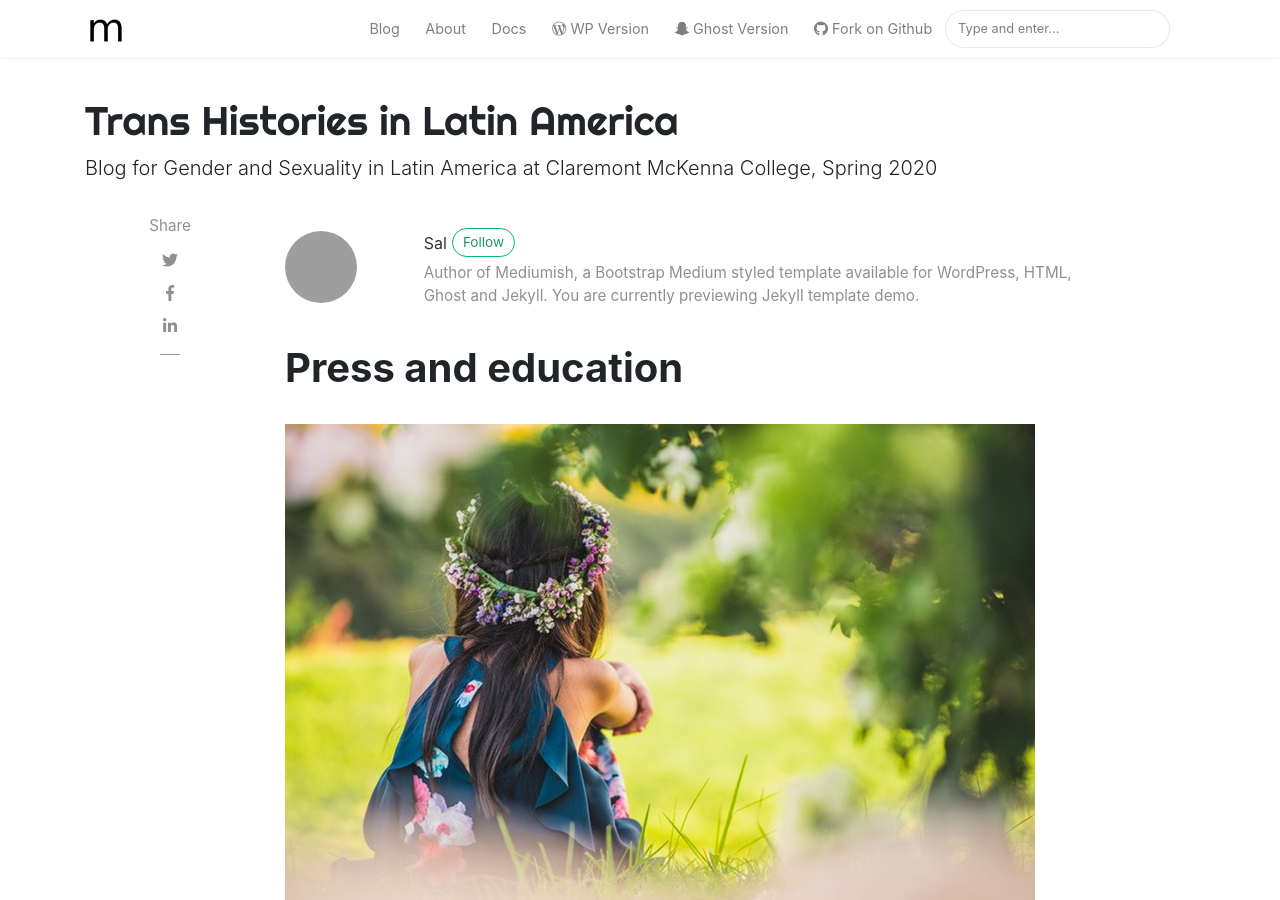
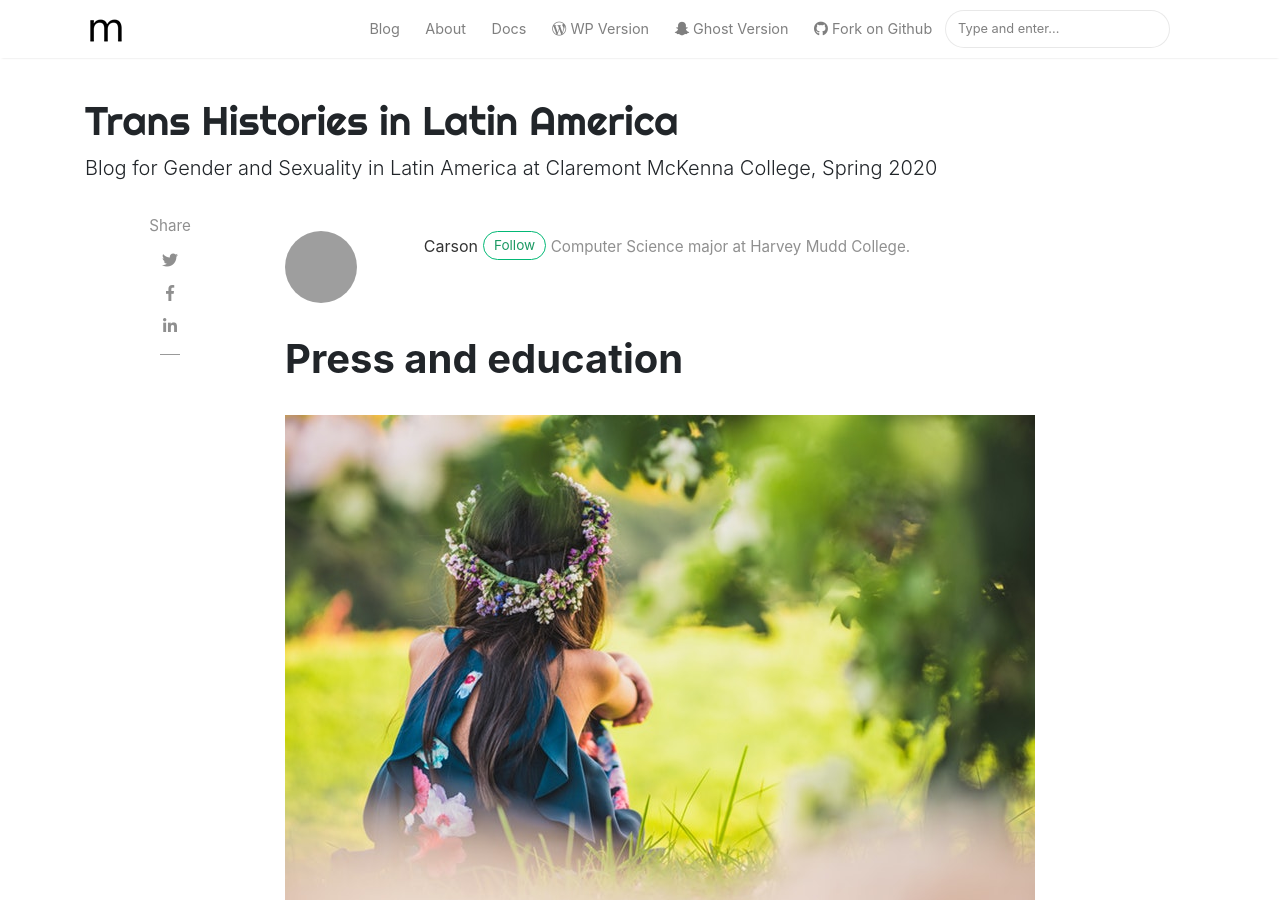
Before and after one commit to CarsonHerness/Trans-Histories-in-Latin-America, a Jekyll site: the page built from _posts/2018-01-12-press-and-education.md, in a window 1280 px wide and 900 px high. Built offline with Jekyll 4.4.1, drawn with Linux system fonts in a browser that asks for light colours; nearby versions of some CDN libraries; comment, search, counter and statistics services are not loaded; grey boxes are pictures that could not be loaded.

Commit message:
Change authors to myself for testing

```diff
--- a/_config.yml
+++ b/_config.yml
@@ -17,9 +17,13 @@ authors:
     display_name: Sal
     gravatar: e56154546cf4be74e393c62d1ae9f9d4
     email: wowthemesnet@gmail.com
-    web: https://www.wowthemes.net
-    twitter: https://twitter.com/wowthemesnet
     description: "Author of Mediumish, a Bootstrap Medium styled template available for WordPress, HTML, Ghost and Jekyll. You are currently previewing Jekyll template demo."
+  carson:
+    name: Carson
+    display_name: Carson
+    gravatar:
+    email: cherness@g.hmc.edu
+    description: "Computer Science major at Harvey Mudd College."
 
 # Plugins
 plugins:
--- a/_posts/2018-01-12-press-and-education.md
+++ b/_posts/2018-01-12-press-and-education.md
@@ -1,7 +1,7 @@
 ---
 layout: post
 title:  "Press and education"
-author: sal
+author: carson
 categories: [ Jekyll, tutorial ]
 image: assets/images/7.jpg
 ---
```
Also changed, not shown: _posts/2018-01-11-customer-service.md (+1 -1 lines), _posts/2018-01-12-options-for-creating-new-site-with-jekyll.md (+1 -1 lines), _posts/2018-01-12-we-all-wait-for-summer.md (+1 -1 lines), _posts/2018-06-12-education.md (+1 -1 lines).
